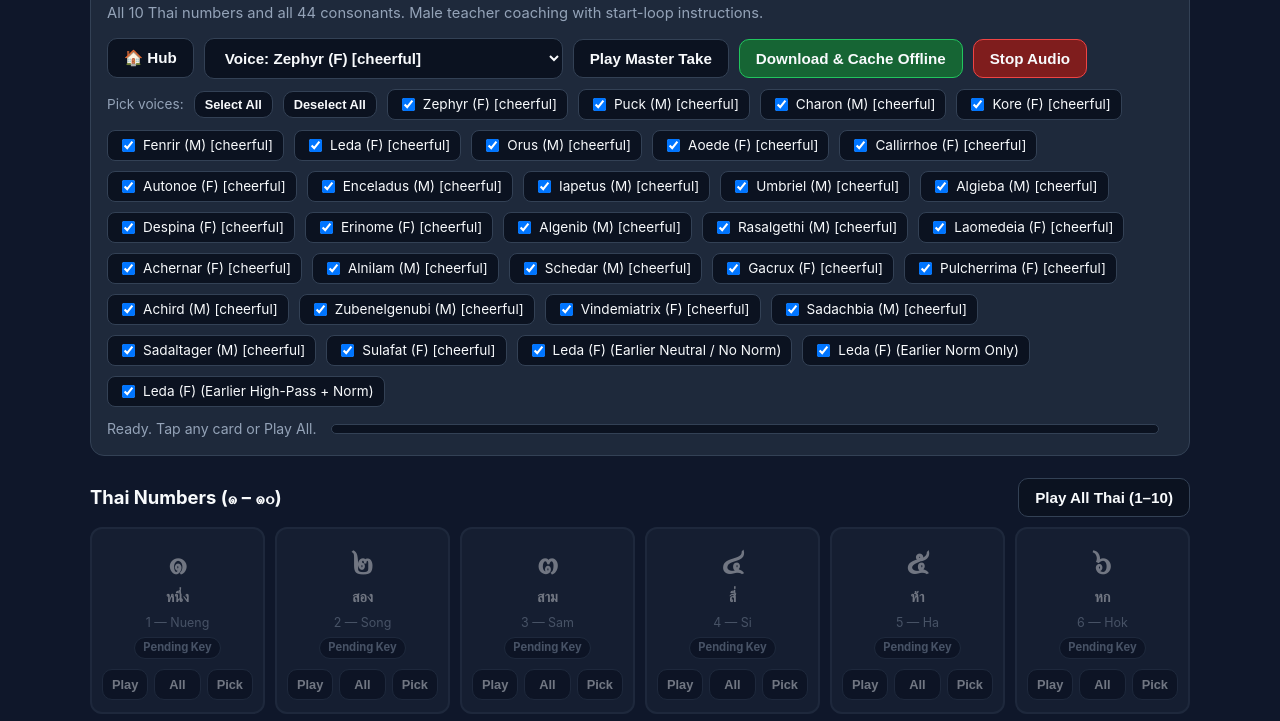
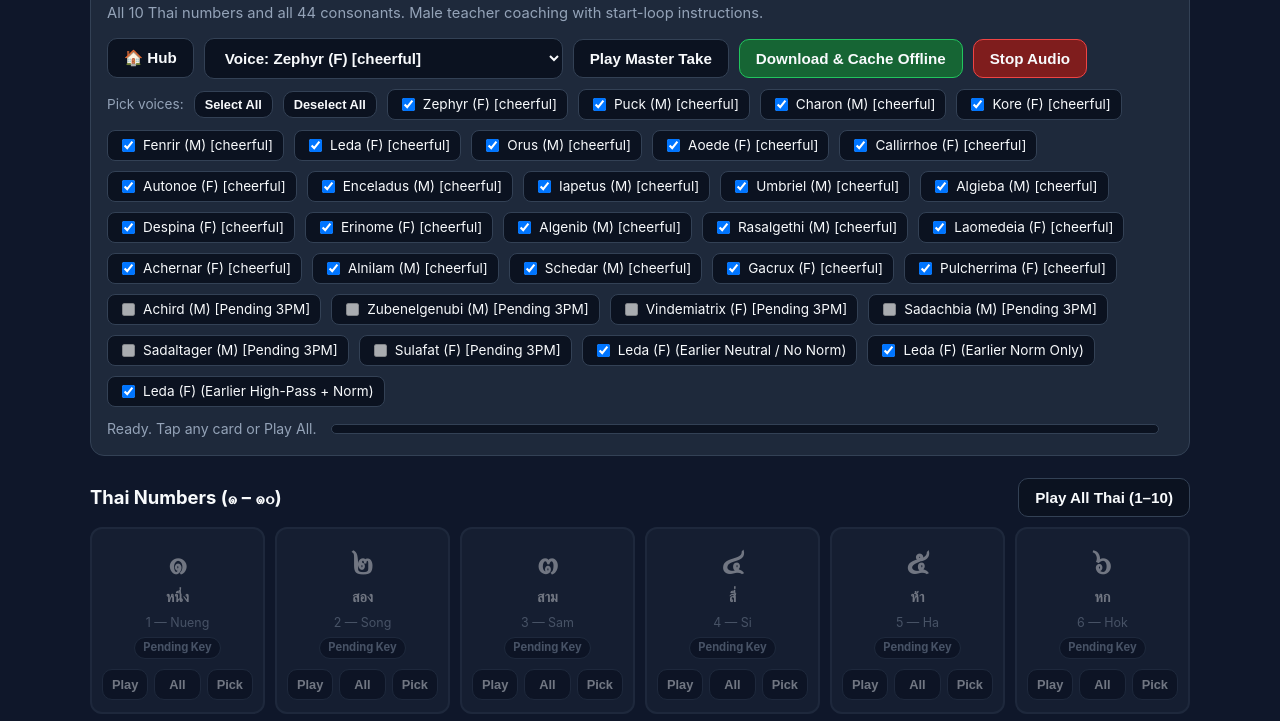
Before and after one commit to imgt511/kids, a plain HTML site: page voice_audition/index.html in a window 1280 px wide. Shown: the part 67-788 px from the top of the page. Drawn offline with Linux system fonts and the light colour scheme.

Commit message:
fix(audition): mark and disable 6 pending-quota voices so users only pick ready voices

```diff
--- a/voice_audition/index.html
+++ b/voice_audition/index.html
@@ -248,6 +248,8 @@
       en: item[2]
     }));
 
+    const PENDING_SET = new Set(["v30_achird", "v30_zubenelgenubi", "v30_vindemiatrix", "v30_sadachbia", "v30_sadaltager", "v30_sulafat"]);
+
     const VOICES = [
       ...[
         ["Zephyr", "F"], ["Puck", "M"], ["Charon", "M"], ["Kore", "F"], ["Fenrir", "M"],
@@ -256,7 +258,11 @@
         ["Erinome", "F"], ["Algenib", "M"], ["Rasalgethi", "M"], ["Laomedeia", "F"], ["Achernar", "F"],
         ["Alnilam", "M"], ["Schedar", "M"], ["Gacrux", "F"], ["Pulcherrima", "F"], ["Achird", "M"],
         ["Zubenelgenubi", "M"], ["Vindemiatrix", "F"], ["Sadachbia", "M"], ["Sadaltager", "M"], ["Sulafat", "F"]
-      ].map(([name, g]) => ({ id: "v30_" + name.toLowerCase(), label: `${name} (${g}) [cheerful]`, cls: "active-voice" })),
+      ].map(([name, g]) => {
+        const id = "v30_" + name.toLowerCase();
+        const tag = PENDING_SET.has(id) ? " [Pending 3PM]" : " [cheerful]";
+        return { id, label: `${name} (${g})${tag}`, cls: "active-voice", pending: PENDING_SET.has(id) };
+      }),
       { id: "leda_raw", label: "Leda (F) (Earlier Neutral / No Norm)", cls: "active-voice" },
       { id: "leda_norm", label: "Leda (F) (Earlier Norm Only)", cls: "active-voice" },
       { id: "leda", label: "Leda (F) (Earlier High-Pass + Norm)", cls: "active-voice" }
@@ -275,6 +281,7 @@
           const opt = document.createElement("option");
           opt.value = v.id;
           opt.text = "Voice: " + v.label;
+          opt.disabled = !!v.pending;
           opt.selected = activeVoice === v.id;
           sel.appendChild(opt);
         });
@@ -301,7 +308,8 @@
           const cb = document.createElement("input");
           cb.type = "checkbox";
           cb.value = v.id;
-          cb.checked = true;
+          cb.checked = !v.pending;
+          cb.disabled = !!v.pending;
           lbl.appendChild(cb);
           lbl.appendChild(document.createTextNode(v.label));
           pickBar.appendChild(lbl);
```
